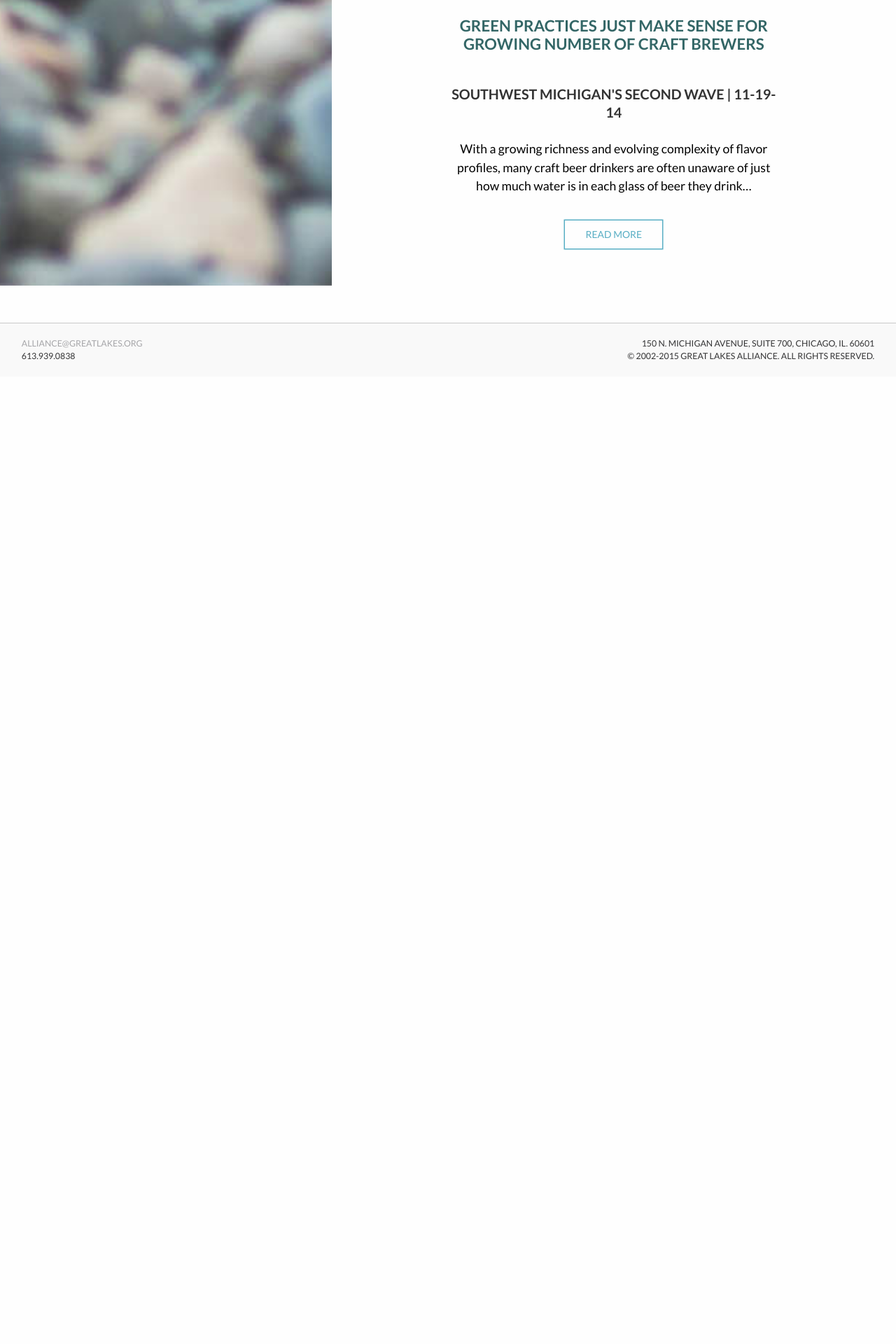
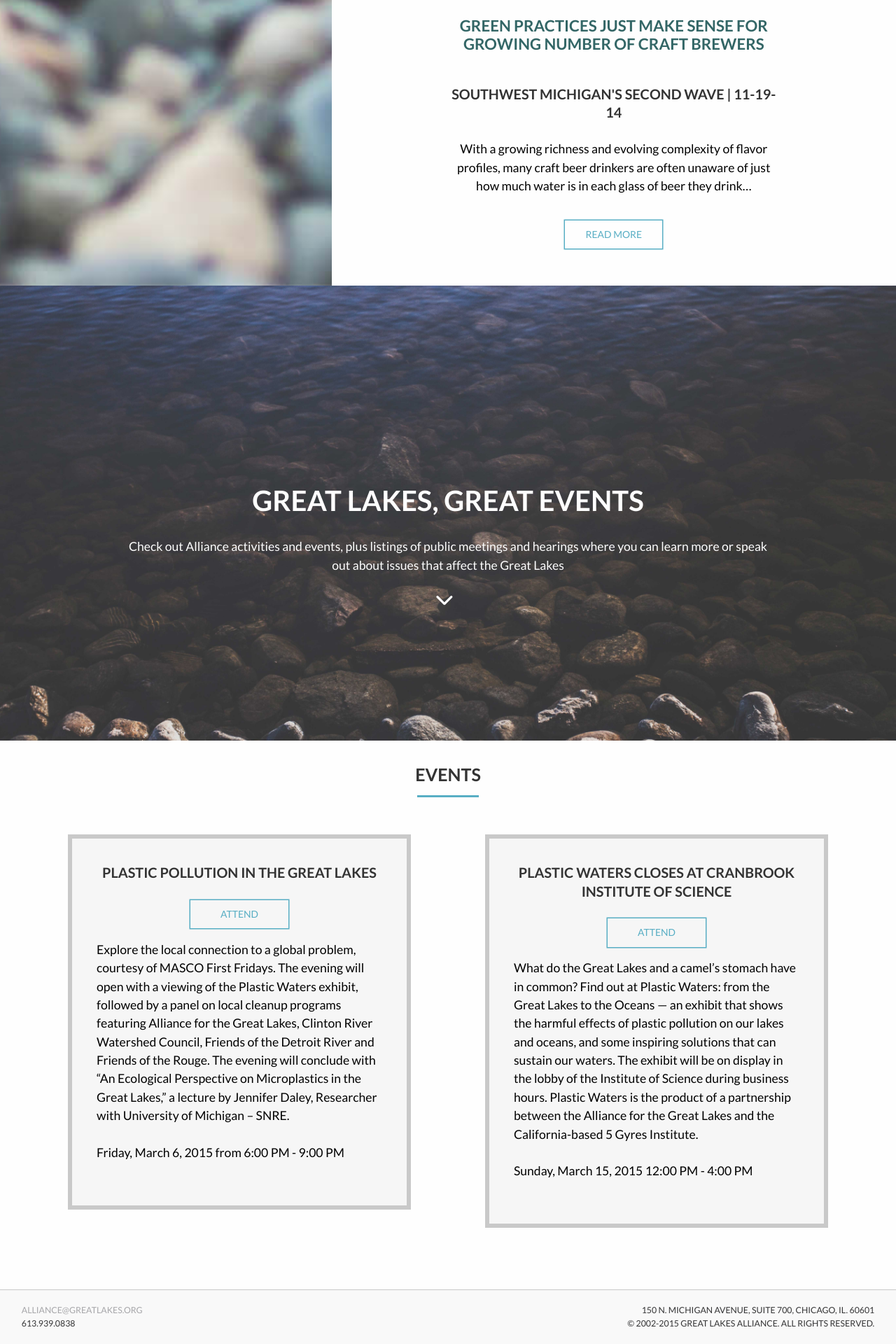
Before and after one commit to gbales11/greatlakesalliance, a Jekyll site: the page built from news.html, in a window 1280 px wide. Shown: the part 3033-4953 px from the top of the page at 70% size. Built offline with Jekyll 4.4.1, drawn with Linux system fonts in a browser that asks for light colours; nearby versions of some CDN libraries; Markdown is read by kramdown in place of the engine named in the settings; before the commit the page ends 3571 px from its top, so only the background shows below that.

Commit message:
feat(image): add image to events section
Add image and update style of Events section.

```diff
--- a/css/style.css
+++ b/css/style.css
@@ -820,32 +820,39 @@ ul.social-buttons li {
 
 /* News Page*/
 /* line 673, /Users/sam/Documents/Graphic Design/3rd Year/Semester 6/Web Dev. V/greatlakesalliance/scss/components/main */
+.events-image {
+  background: url("../images/greatlakes-40.jpg") no-repeat center top;
+  background-size: cover;
+  height: 650px;
+  margin-bottom: 2em; }
+
+/* line 680, /Users/sam/Documents/Graphic Design/3rd Year/Semester 6/Web Dev. V/greatlakesalliance/scss/components/main */
 .green {
   color: #336666; }
 
-/* line 677, /Users/sam/Documents/Graphic Design/3rd Year/Semester 6/Web Dev. V/greatlakesalliance/scss/components/main */
+/* line 684, /Users/sam/Documents/Graphic Design/3rd Year/Semester 6/Web Dev. V/greatlakesalliance/scss/components/main */
 .entry1 {
   background-color: #EFEFEF;
   padding: 3em 10%; }
 
-/* line 682, /Users/sam/Documents/Graphic Design/3rd Year/Semester 6/Web Dev. V/greatlakesalliance/scss/components/main */
+/* line 689, /Users/sam/Documents/Graphic Design/3rd Year/Semester 6/Web Dev. V/greatlakesalliance/scss/components/main */
 .entry2 {
   padding: 3em 10%; }
 
 @media (min-width: 50em) {
-  /* line 687, /Users/sam/Documents/Graphic Design/3rd Year/Semester 6/Web Dev. V/greatlakesalliance/scss/components/main */
+  /* line 694, /Users/sam/Documents/Graphic Design/3rd Year/Semester 6/Web Dev. V/greatlakesalliance/scss/components/main */
   .entry1, .entry2 {
     padding: 3em 20%; }
  }
 
-/* line 692, /Users/sam/Documents/Graphic Design/3rd Year/Semester 6/Web Dev. V/greatlakesalliance/scss/components/main */
+/* line 699, /Users/sam/Documents/Graphic Design/3rd Year/Semester 6/Web Dev. V/greatlakesalliance/scss/components/main */
 .wrap {
   height: 100vh;
   display: -webkit-flex;
   display: -ms-flexbox;
   display: flex; }
 
-/* line 696, /Users/sam/Documents/Graphic Design/3rd Year/Semester 6/Web Dev. V/greatlakesalliance/scss/components/main */
+/* line 703, /Users/sam/Documents/Graphic Design/3rd Year/Semester 6/Web Dev. V/greatlakesalliance/scss/components/main */
 main {
   -webkit-flex: 1;
       -ms-flex: 1;
@@ -854,12 +861,12 @@ main {
   display: -ms-flexbox;
   display: flex; }
 
-/* line 700, /Users/sam/Documents/Graphic Design/3rd Year/Semester 6/Web Dev. V/greatlakesalliance/scss/components/main */
+/* line 707, /Users/sam/Documents/Graphic Design/3rd Year/Semester 6/Web Dev. V/greatlakesalliance/scss/components/main */
 aside, article {
   overflow-y: scroll;
   margin-top: 5em; }
 
-/* line 704, /Users/sam/Documents/Graphic Design/3rd Year/Semester 6/Web Dev. V/greatlakesalliance/scss/components/main */
+/* line 711, /Users/sam/Documents/Graphic Design/3rd Year/Semester 6/Web Dev. V/greatlakesalliance/scss/components/main */
 aside {
   -webkit-flex: 1;
       -ms-flex: 1;
@@ -868,7 +875,7 @@ aside {
   background-size: cover;
   padding: 2em; }
 
-/* line 710, /Users/sam/Documents/Graphic Design/3rd Year/Semester 6/Web Dev. V/greatlakesalliance/scss/components/main */
+/* line 717, /Users/sam/Documents/Graphic Design/3rd Year/Semester 6/Web Dev. V/greatlakesalliance/scss/components/main */
 article {
   -webkit-flex: 2;
       -ms-flex: 2;
@@ -876,7 +883,7 @@ article {
   background-color: #FEFEFE; }
 
 @media (max-width: 50em) {
-  /* line 715, /Users/sam/Documents/Graphic Design/3rd Year/Semester 6/Web Dev. V/greatlakesalliance/scss/components/main */
+  /* line 722, /Users/sam/Documents/Graphic Design/3rd Year/Semester 6/Web Dev. V/greatlakesalliance/scss/components/main */
   main {
     -webkit-flex-direction: column;
         -ms-flex-direction: column;
@@ -884,7 +891,7 @@ article {
  }
 
 /* Education section*/
-/* line 722, /Users/sam/Documents/Graphic Design/3rd Year/Semester 6/Web Dev. V/greatlakesalliance/scss/components/main */
+/* line 729, /Users/sam/Documents/Graphic Design/3rd Year/Semester 6/Web Dev. V/greatlakesalliance/scss/components/main */
 .kit {
   border: 6px solid #c9c9c9;
   padding: 2em;
@@ -892,7 +899,7 @@ article {
   background-color: #f6f6f6; }
 
 /* Donate Page */
-/* line 731, /Users/sam/Documents/Graphic Design/3rd Year/Semester 6/Web Dev. V/greatlakesalliance/scss/components/main */
+/* line 738, /Users/sam/Documents/Graphic Design/3rd Year/Semester 6/Web Dev. V/greatlakesalliance/scss/components/main */
 .donate-image {
   background: url("../images/greatlakes-52.jpg") no-repeat center top;
   background-size: cover;
--- a/news.html
+++ b/news.html
@@ -65,3 +65,33 @@ layout: default
     </article>
   </main>
 </div>
+
+<!-- Events Section -->
+<div class="events-image">
+	<h2 id="events" class="yotta">Great Lakes, Great Events</h2>
+	<p class="subtitle-work">Check out Alliance activities and events, plus listings of public meetings and hearings where you can learn more or speak out about issues that affect the Great Lakes</p>
+	<i class="icon-arrow-up iconic down"></i>
+</div>
+<div class="contain">
+	<h3>Events</h3>
+	<span class="underline"></span>
+	<div class="grid">
+		<div class="unit unit-xs-1 unit-s-1 unit-m-1 unit-l-1-2 gutter-2">
+			<div class="kit">
+				<h5>Plastic Pollution in the Great Lakes</h5>
+				<a class="buttons micro"href="#">Attend</a>
+				<p class="margin-top">Explore the local connection to a global problem, courtesy of MASCO First Fridays. The evening will open with a viewing of the Plastic Waters exhibit, followed by a panel on local cleanup programs featuring Alliance for the Great Lakes, Clinton River Watershed Council, Friends of the Detroit River and Friends of the Rouge. The evening will conclude with “An Ecological Perspective on Microplastics in the Great Lakes,” a lecture by Jennifer Daley, Researcher with University of Michigan – SNRE.</p>
+				<p>Friday, March 6, 2015 from 6:00 PM - 9:00 PM</p>
+			</div>
+		</div>
+		<div class="unit unit-xs-1 unit-s-1 unit-m-1 unit-l-1-2 gutter-2">
+			<div class="kit">
+				<h5>Plastic Waters closes at Cranbrook Institute of Science</h5>
+				<a class="buttons micro"href="#">Attend</a>
+				<p class="margin-top">What do the Great Lakes and a camel’s stomach have in common? Find out at Plastic Waters: from the Great Lakes to the Oceans — an exhibit that shows the harmful effects of plastic pollution on our lakes and oceans, and some inspiring solutions that can sustain our waters. The exhibit will be on display in the lobby of the Institute of Science during business hours. Plastic Waters is the product of a partnership between the Alliance for the Great Lakes and the California-based 5 Gyres Institute.</p>
+				<p>Sunday, March 15, 2015 12:00 PM - 4:00 PM</p>
+			</div>
+		</div>
+
+	</div>
+</div>
```
Also changed, not shown: scss/components/_main.scss (+7 -0 lines), images/greatlakes-14.jpg (added).
